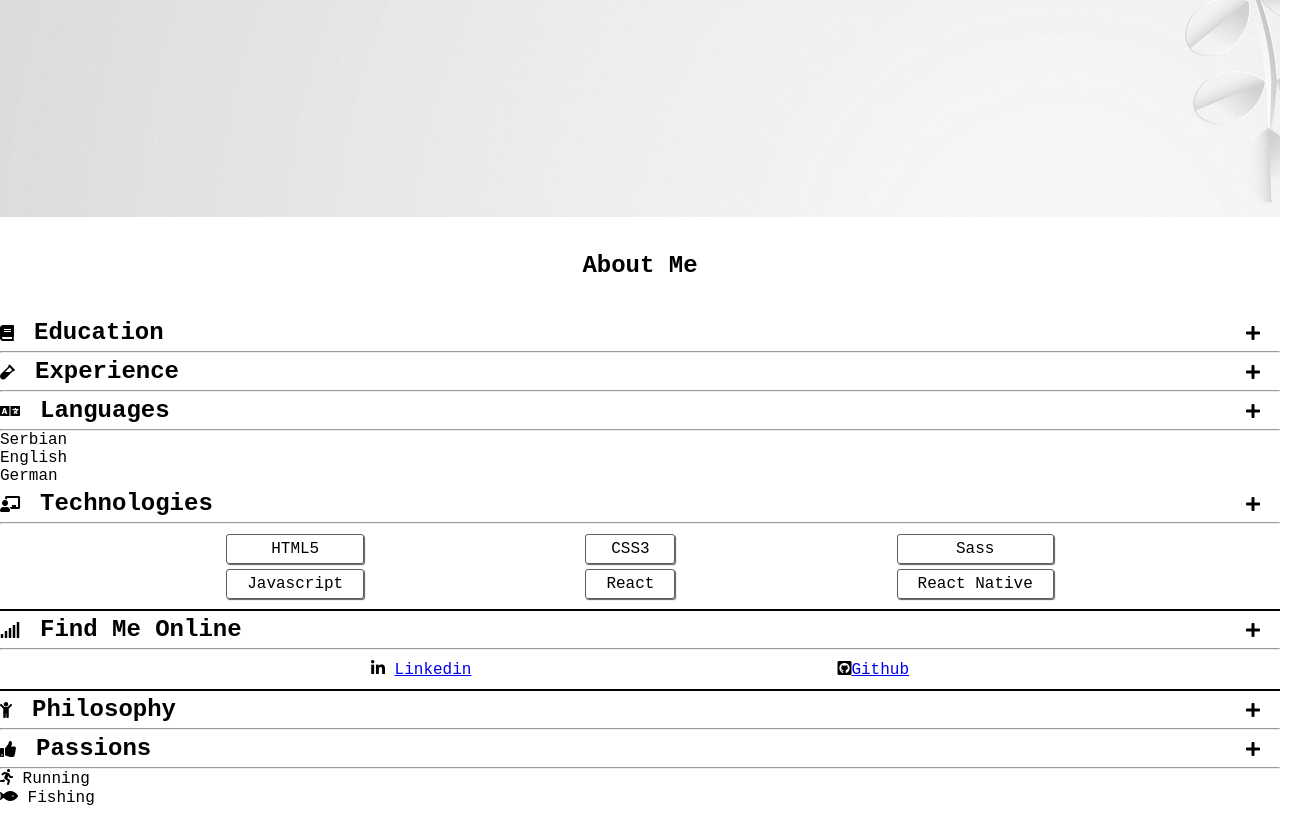
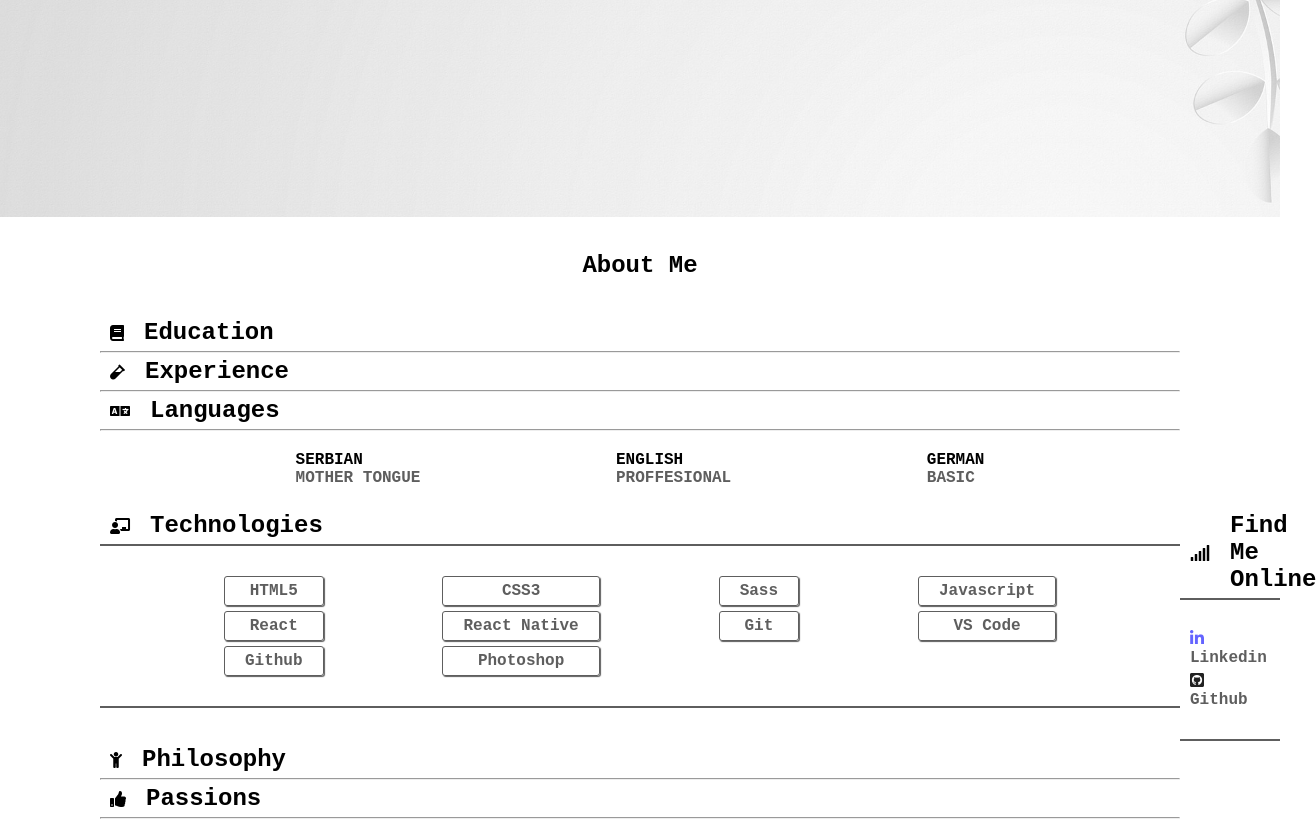
Before and after one commit to lennard978/new, a website: page index.html in a window 1280 px wide. Shown: the part 583-1402 px from the top of the page, 1316 px wide, since content can reach past the window. Drawn offline with Linux system fonts and the light colour scheme.

Commit message:
Start with About me

```diff
--- a/css/style.scss
+++ b/css/style.scss
@@ -111,23 +111,61 @@ body {
         text-align: center;
       }
     }
+    .languages{
+      .lang-list{
+        list-style-type: none;
+        padding: 20px 0;
+        display: flex;
+        justify-content: space-evenly;
+        li{
+          font-weight: bolder;
+          text-transform: uppercase;
+          span{
+            color: var(--paragraph-lightColor);
+          }
+        }
+      }
+    }
     .technologies{
       display: flex;
       flex-direction: column;
+      .content{
+        padding: 20px 0;
+      }
     }
     .online{
       display: flex;
       flex-direction: column;
+      .content {
+        padding: 20px 0;
+        ul{
+
+          li{
+            &:first-child{
+              color: rgb(100, 100, 255);
+            }
+            &:last-child{
+              color: rgb(34, 34, 34);
+            }
+            a{
+              text-decoration: none;
+              color: var(--paragraph-lightColor);
+              font-weight: bolder;
+            }
+          }
+        }
+      }
     }
   }
   .title{
     display: flex;
-    justify-content: space-between;
+    justify-content: flex-start;
     align-items: center;
-    .fa-plus {
-      margin-right: 20px;
-      margin-left: auto;
-    }
+    padding-left: 10px;
+    // .fa-plus {
+    //   // margin-right: 20px;
+    //   // margin-left: auto;
+    // }
   }
 }
 
@@ -156,11 +194,26 @@ body {
       }
     }
     main{
+      display: grid;
+      grid-template-columns: 100px 1fr 100px;
+      .main-title{
+        grid-column: 2/3;
+      }
+      .education{
+        grid-column: 2/3;
+      }
+      .experience{
+        grid-column: 2/3;
+      }
+      .languages{
+        grid-column: 2/3;
+      }
       .technologies{
+        grid-column: 2/3;
         ul{
           display: grid;
-          grid-template-columns: repeat(3, auto);
-          grid-template-rows: 2fr;
+          grid-template-columns: repeat(4, auto);
+          grid-template-rows: auto;
           li{
             a{
               text-align: center;
@@ -168,13 +221,21 @@ body {
           }
         }
       }
+      .philosophy{
+        grid-column: 2/3;
+      }
+      .passion{
+        grid-column: 2/3;
+      }
     }
   }
 }
 
 .content{
-  border-bottom: 2px solid #000;
-  display: block;
+  // border-bottom: 2px solid #000;
+  display: none;
+  border-top: 2px solid var(--paragraph-lightColor);
+  border-bottom: 2px solid var(--paragraph-lightColor);
   ul{
     display: flex;
     flex-wrap: wrap;
@@ -188,7 +249,8 @@ body {
         display: block;
         text-align: center;
         padding: 5px 20px;
-        color: var(--global-dark);
+        color: var(--paragraph-lightColor);
+        font-weight: bolder;
         border: 1px solid var(--paragraph-lightColor);
         box-shadow: 1px 1px 1px var(--paragraph-lightColor);
         border-radius: 3px;
@@ -197,6 +259,6 @@ body {
   }
 }
 
-.closeTab{
-  display: none;
+.active{
+  display: block;
 }
--- a/index.html
+++ b/index.html
@@ -51,7 +51,7 @@
         <div class="title">
           <i class="fas fa-book"></i>
           <h2>Education</h2>
-          <i class="fas fa-1x fa-plus open"></i>
+            <!-- <i class="fas fa-1x fa-plus"></i> -->
         </div>
         <hr>
       </section>
@@ -59,7 +59,7 @@
         <div class="title">
           <i class="fas fa-vial"></i>
           <h2>Experience</h2>
-          <i class="fas fa-1x fa-plus open"></i>
+          <!-- <i class="fas fa-1x fa-plus"></i> -->
         </div>
         <hr>
       </section>
@@ -67,23 +67,28 @@
         <div class="title">
           <i class="fas fa-language"></i>
           <h2>Languages</h2>
-          <i class="fas fa-1x fa-plus open"></i>
+          <!-- <button data-id="home">
+            <i class="fas fa-1x fa-plus"></i>
+          </button> -->
         </div>
         <hr>
-        <ul>
-          <li><p>Serbian</p></li>
-          <li><p>English</p></li>
-          <li><p>German</p></li>
+        <div>
+          <ul class="lang-list">
+            <li><p>Serbian</p><span>Mother Tongue</span></li>
+            <li><p>English</p><span>Proffesional</span></li>
+            <li><p>German</p><span>Basic</span></li>
           </ul>
+        </div>
       </section>
       <section class="technologies">
         <div class="title">
           <i class="fas fa-chalkboard-teacher"></i>
           <h2>Technologies</h2>
+            <!-- <button data-id="tech">
               <i class="fas fa-1x fa-plus open"></i>
+            </button> -->
         </div>
-        <hr>
-        <div class="content">
+        <div class="content active">
           <ul>
             <li><p>HTML5</p></li>
             <li><p>CSS3</p></li>
@@ -91,6 +96,10 @@
             <li><p>Javascript</p></li>
             <li><p>React</p></li>
             <li><p>React Native</p></li>
+            <li><p>Git</p></li>
+            <li><p>VS Code</p></li>
+            <li><p>Github</p></li>
+            <li><p>Photoshop</p></li>
           </ul>
         </div>
       </section>
@@ -98,13 +107,12 @@
         <div class="title">
           <i class="fas fa-signal"></i>
           <h2>Find Me Online</h2>
-          <i class="fas fa-1x fa-plus open"></i>
+          <!-- <i class="fas fa-1x fa-plus"></i> -->
         </div>
-        <hr>
-        <div class="content">
+        <div class="content active">
           <ul>
-            <li><i class="fab fa-linkedin-in"></i> <a href="#">Linkedin</a></li>
-            <li><i class="fab fa-github-square"></i><a href="#">Github</a></li>
+            <li><i class="fab fa-linkedin-in"></i><a href="#"> Linkedin</a></li>
+            <li><i class="fab fa-github-square"></i><a href="#"> Github</a></li>
           </ul>
         </div>
       </section>
@@ -112,7 +120,7 @@
         <div class="title">
           <i class="fas fa-child"></i>
           <h2>Philosophy</h2>
-          <i class="fas fa-1x fa-plus open"></i>
+          <!-- <i class="fas fa-1x fa-plus"></i> -->
         </div>
         <hr>
       </section>
@@ -120,13 +128,15 @@
         <div class="title">
           <i class="fas fa-thumbs-up"></i>
           <h2>Passions</h2>
-          <i class="fas fa-1x fa-plus open"></i>
+          <!-- <i class="fas fa-1x fa-plus"></i> -->
         </div>
         <hr>
+        <div class="content">
           <ul>
             <li><i class="fas fa-running"></i> Running</li>
             <li><i class="fas fa-fish"></i> Fishing</li>
           </ul>
+        </div>
       </section>
     </main>
   </body>
```
Also changed, not shown: css/style.css, js/main.js (line endings or trailing spaces), 1 other file. Lines whose indentation alone changed are shown as unchanged.
